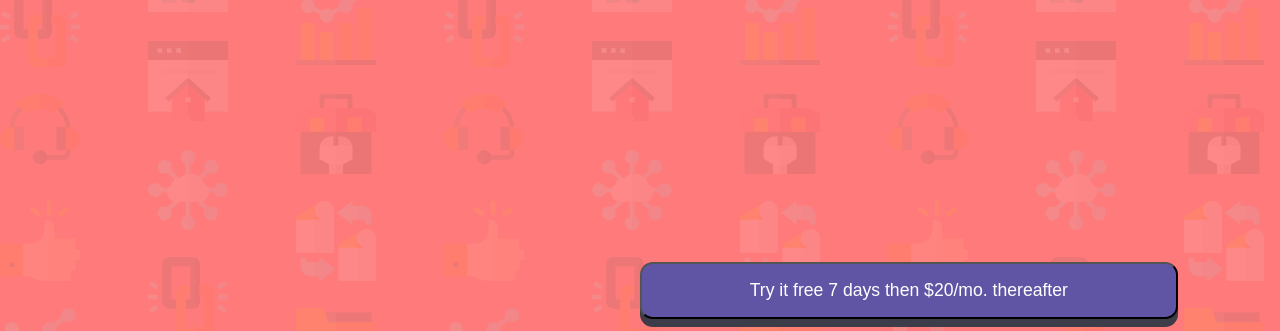
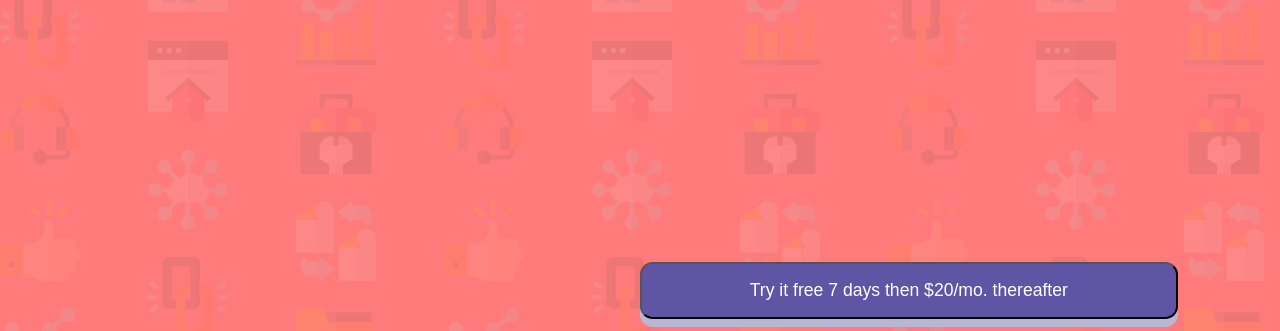
Before and after one commit to gemar18/intro-component-with-signup-form-master, a plain HTML site: page index.html in a window 1280 px wide. Shown: the top 331 px of the page. Drawn offline with Linux system fonts and the light colour scheme.

Commit message:
change box shadow

```diff
--- a/style.css
+++ b/style.css
@@ -56,7 +56,7 @@ body {
     padding: 1rem 1.8rem;
     color: white;
     text-align: center;
-    box-shadow: 0px 8px 0px var(--DarkBlue);
+    box-shadow: 0px 8px 0px var(--GrayishBlue);
     margin-bottom: 25px;
     width: 85%;
 }
```
